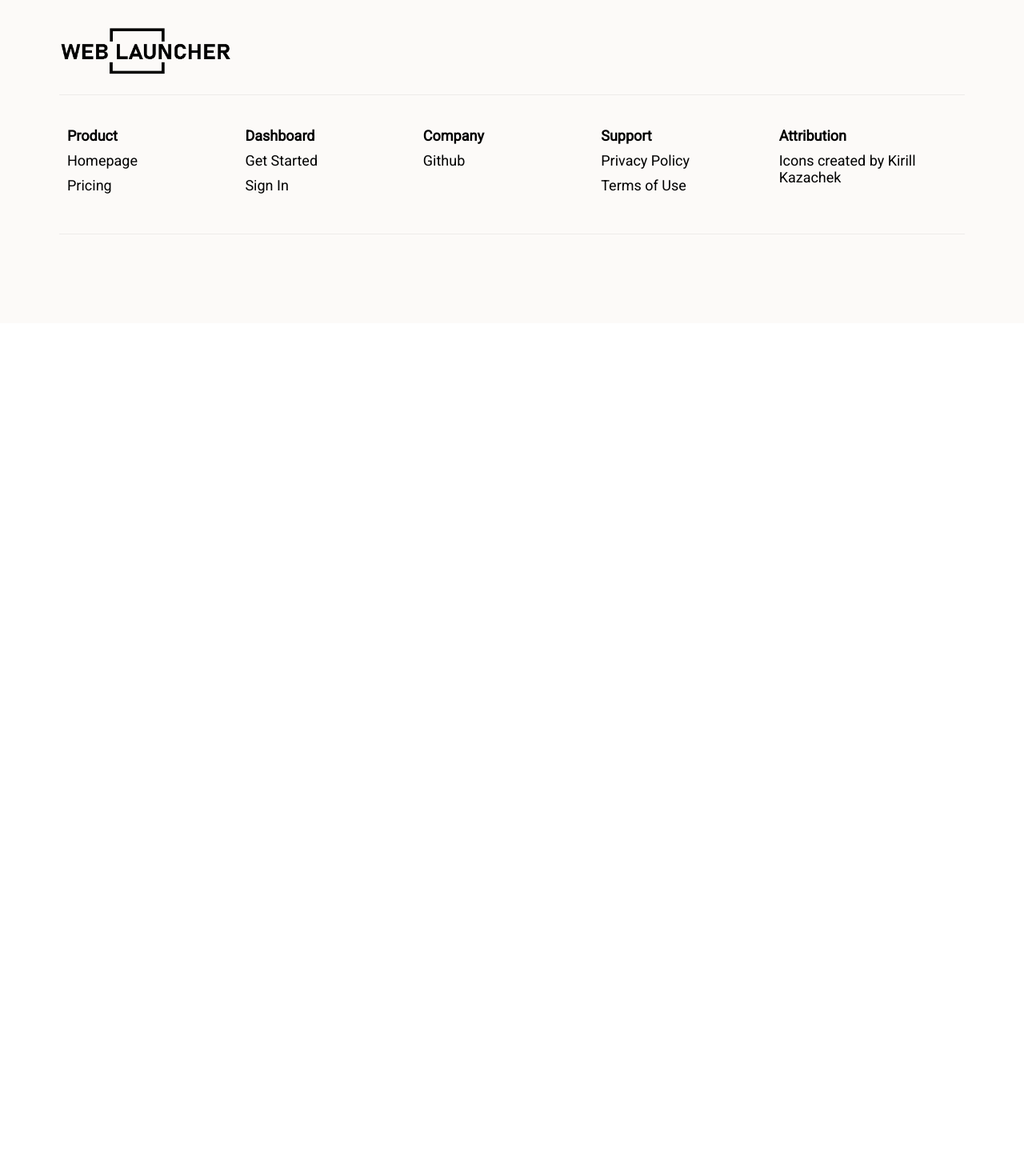
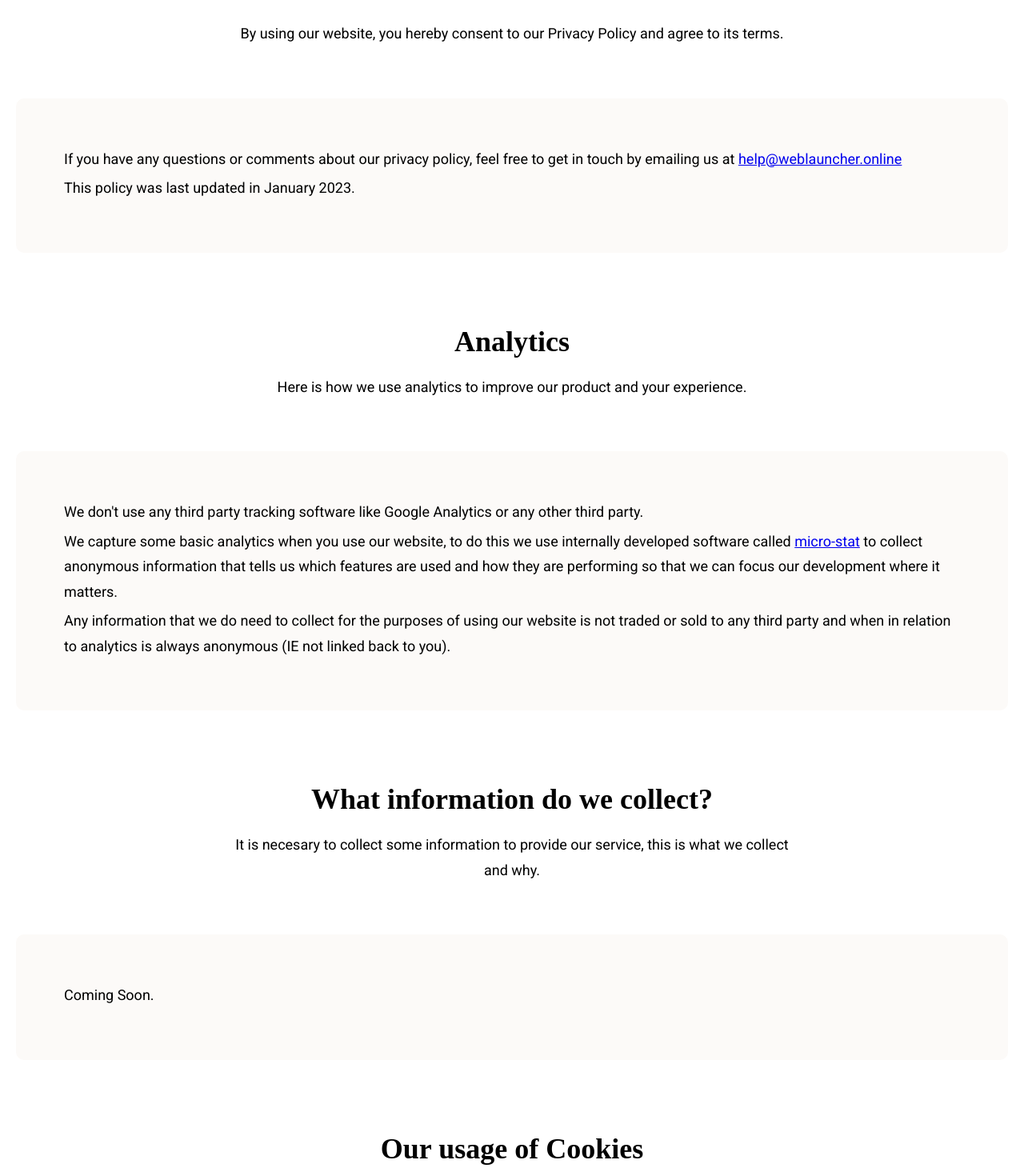
Before and after one commit to web-launcher-online/marketing_frontend, a Nuxt app: page /privacy in a window 1280 px wide. Shown: the part 520-1990 px from the top of the page at 80% size. Before the commit the page ends 924 px from the top, so only its background shows below. Built offline with nearby package versions, Linux system fonts and the light colour scheme; a web font is replaced by a local one.

Commit message:
Privacy Policy

```diff
--- a/components/InfoBlock.vue
+++ b/components/InfoBlock.vue
@@ -25,7 +25,7 @@ export default {
 .c-infoBlock {
   width: 800px;
   max-width: 100%;
-  padding: 80px 40px;;
+  padding: 60px 40px;;
   text-align: center;
   margin: 0 auto;
 }
--- /dev/null
+++ b/components/TextBlock.vue
@@ -0,0 +1,16 @@
+<template>
+  <div class="c-textBlock u-contain">
+    <slot />
+  </div>
+</template>
+
+<style scoped>
+.c-textBlock {
+  background-color: #FCFAF8;
+  padding: 60px 60px;
+  border-radius: 10px;
+  margin: 30px auto;
+  margin-top: 0;
+  max-width: calc(100% - 40px);
+}
+</style>
--- a/pages/privacy.vue
+++ b/pages/privacy.vue
@@ -4,10 +4,81 @@
       <template v-slot:content>
         <h1>Privacy Policy</h1>
         <h2>
-          We are committed to protecting your privacy, being transparent about what information we collect, and what we use it for.
+          We are committed to protecting your privacy, being transparent about
+          what information we collect, and what we use it for.
         </h2>
       </template>
     </MiniHero>
+
+    <InfoBlock
+      title="Consent"
+      message="By using our website, you hereby consent to our Privacy Policy and agree to its terms."
+    />
+
+    <TextBlock>
+      <p>
+        If you have any questions or comments about our privacy policy, feel
+        free to get in touch by emailing us at
+        <a href="mailto:help@weblauncher.online">help@weblauncher.online</a>
+      </p>
+      <p>This policy was last updated in January 2023.</p>
+    </TextBlock>
+
+    <InfoBlock
+      title="Analytics"
+      message="Here is how we use analytics to improve our product and your experience."
+    />
+
+    <TextBlock>
+      <p>
+        We don't use any third party tracking software like Google Analytics or
+        any other third party.
+      </p>
+      <p>
+        We capture some basic analytics when you use our website, to do this we
+        use internally developed software called
+        <a
+          href="https://www.micro-stat.com?ref=weblauncher.online"
+          target="_blank"
+          >micro-stat</a
+        >
+        to collect anonymous information that tells us which features are used
+        and how they are performing so that we can focus our development where
+        it matters.
+      </p>
+      <p>
+        Any information that we do need to collect for the purposes of using our
+        website is not traded or sold to any third party and when in relation to
+        analytics is always anonymous (IE not linked back to you).
+      </p>
+    </TextBlock>
+
+    <InfoBlock
+      title="What information do we collect?"
+      message="It is necesary to collect some information to provide our service, this is what we collect and why."
+    />
+
+    <TextBlock>
+      <p>Coming Soon.</p>
+    </TextBlock>
+
+    <InfoBlock
+      title="Our usage of Cookies"
+      message="Cookies are a fundamental part of how the web works, these are the cookies we use to deliver our service to you."
+    />
+
+    <TextBlock>
+      <p>Coming Soon.</p>
+    </TextBlock>
+
+    <InfoBlock
+      title="GDPR Data Protection Rights"
+      message="We comply with the rules relating to GDPR, if you want to exercise your rights, these are some ways we can help you."
+    />
+
+    <TextBlock>
+      <p>Coming Soon.</p>
+    </TextBlock>
   </div>
 </template>
 
@@ -17,8 +88,6 @@ const description = "Learn what information we collect and how we use it.";
 
 useHead({
   title: title,
-  meta: [
-    { name: 'description', content: description }
-  ]
-})
+  meta: [{ name: "description", content: description }],
+});
 </script>
```
